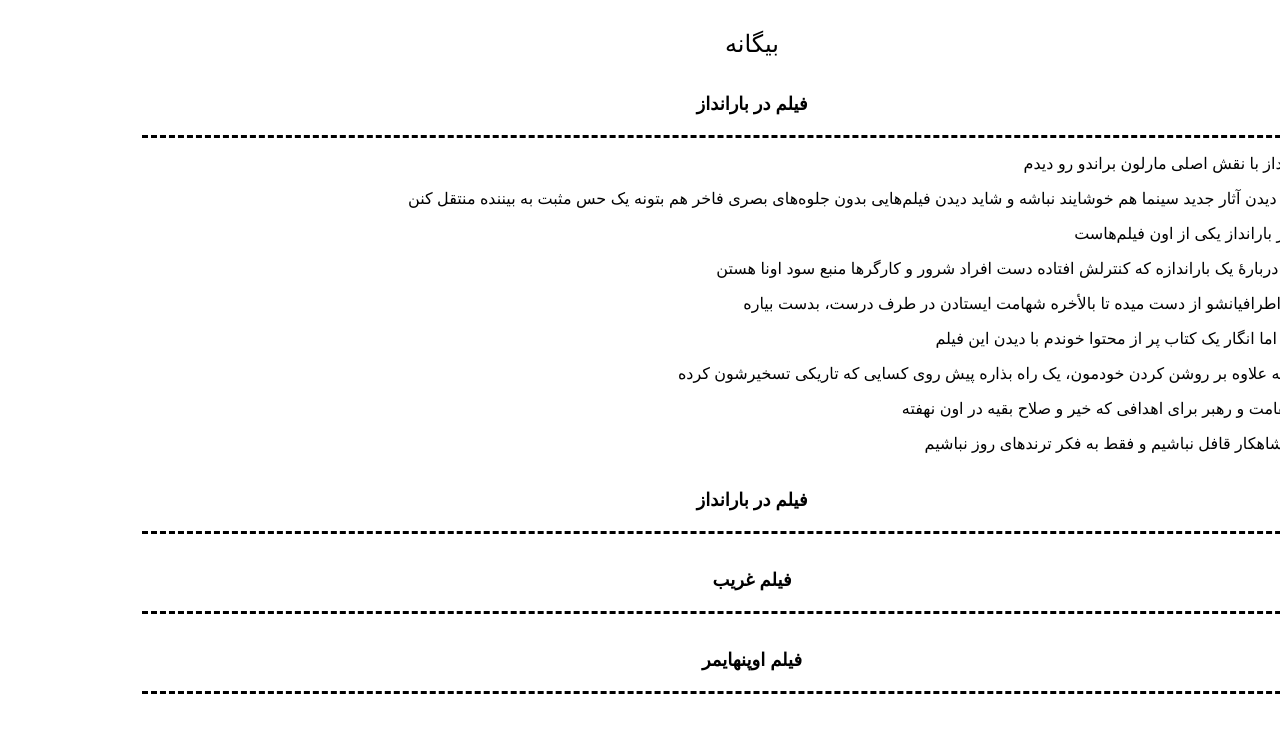
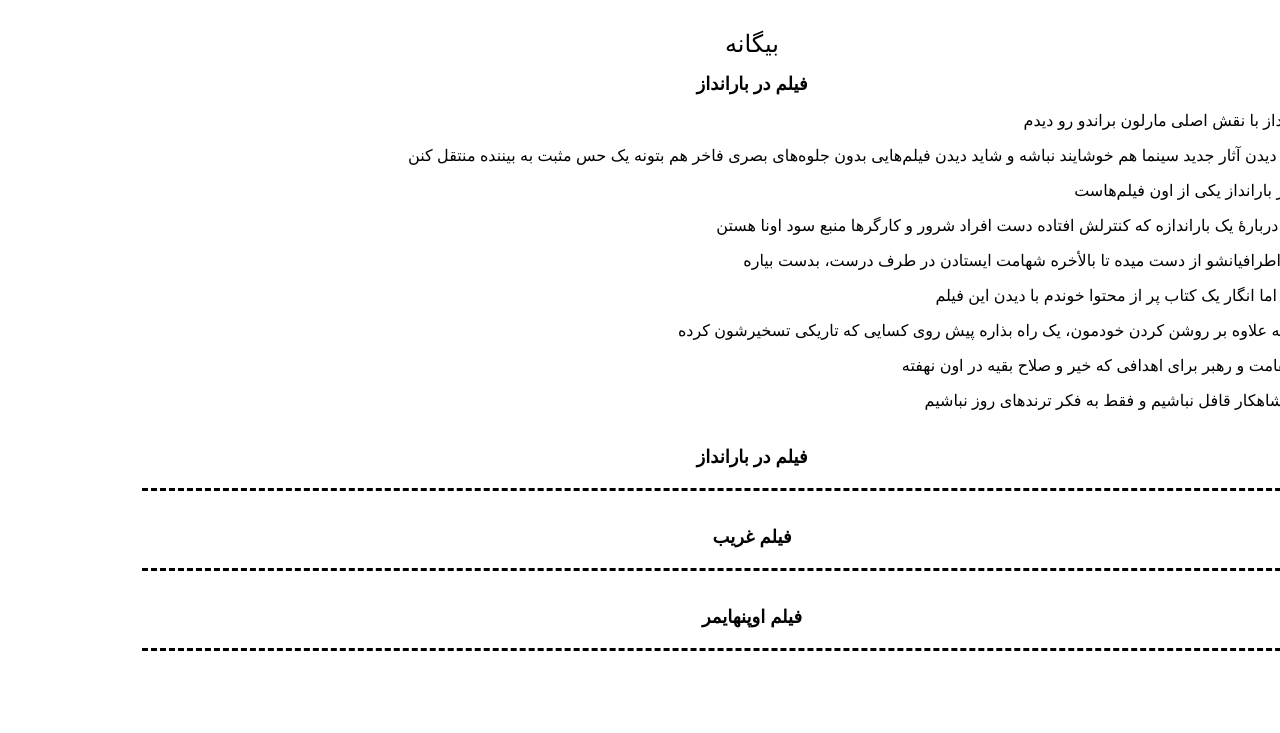
Before and after one commit to darkblog/darkblog.github.io, a Jekyll site: the page built from _posts/2023-8-7-3.md, in a window 1280 px wide. Shown: the top 733 px of the page. Built offline with Jekyll 4.4.1, drawn with Linux system fonts in a browser that asks for light colours.

Commit message:
Update default.html

```diff
--- a/_layouts/default.html
+++ b/_layouts/default.html
@@ -6,7 +6,7 @@
 <title>{% if page.title %}{{ page.title }}{% else %}{{ site.name }}{% endif %}</title>
 <meta name="description" content="{% if page.excerpt %}{{ page.excerpt | strip_html | strip_newlines | truncate: 160 }}{% else %}{{ site.description }}{% endif %}">
 <link rel="canonical" href="{{ page.url | replace:'index.html','' | prepend: site.baseurl | prepend: site.url }}">
-<style amp-boilerplate>body{font-family:sans-serif;margin:auto;padding:30px;text-align:center}header{font-size:x-large}h1,h2{font-size:large;padding:20px;border-bottom:dashed black}a{color:black;text-decoration:none}p{text-align:right}</style>
+<style amp-boilerplate>body{font-family:sans-serif;margin:auto;padding:30px;text-align:center}header{font-size:x-large}h1,h2{font-size:large}h2{padding:20px;border-bottom:dashed black}a{color:black;text-decoration:none}p{text-align:right}</style>
 </head>
 <body>
 <header>
```
